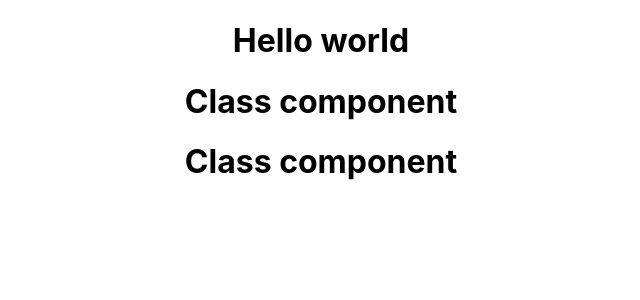
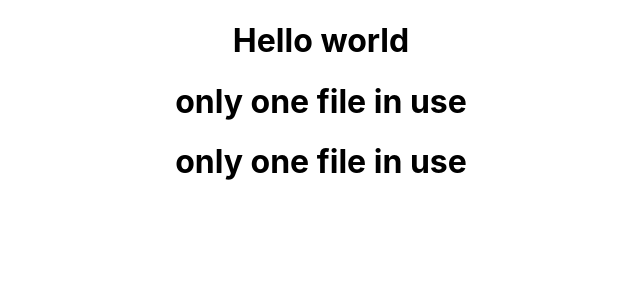
Before and after one commit to PritamMakwana/React-Js-Topics, a React (Create React App) app: page / in a window 1280 px wide. Shown: the top 300 px of the page, without its empty margins (319-959 px from the left). Built offline with nearby package versions, Linux system fonts and the light colour scheme.

Commit message:
only one file in use more component

```diff
--- a/src/App.js
+++ b/src/App.js
@@ -1,5 +1,5 @@
 import './App.css';
-import User from './User.js';
+import React,{Component} from "react";
 
 function App() {
   return (
@@ -11,4 +11,13 @@ function App() {
   );
 }
 
+
+ class User extends Component{
+    render(){
+        return(
+            <h1>only one file in use</h1>
+        )
+    }
+}
+
 export default App;
--- a/src/User.js
+++ b/src/User.js
@@ -1,9 +1,9 @@
-import React,{Component} from "react";
+// import React,{Component} from "react";
 
-export default class User extends Component{
-    render(){
-        return(
-            <h1>Class component</h1>
-        )
-    }
-}
+// export default class User extends Component{
+//     render(){
+//         return(
+//             <h1>Class component</h1>
+//         )
+//     }
+// }
```
